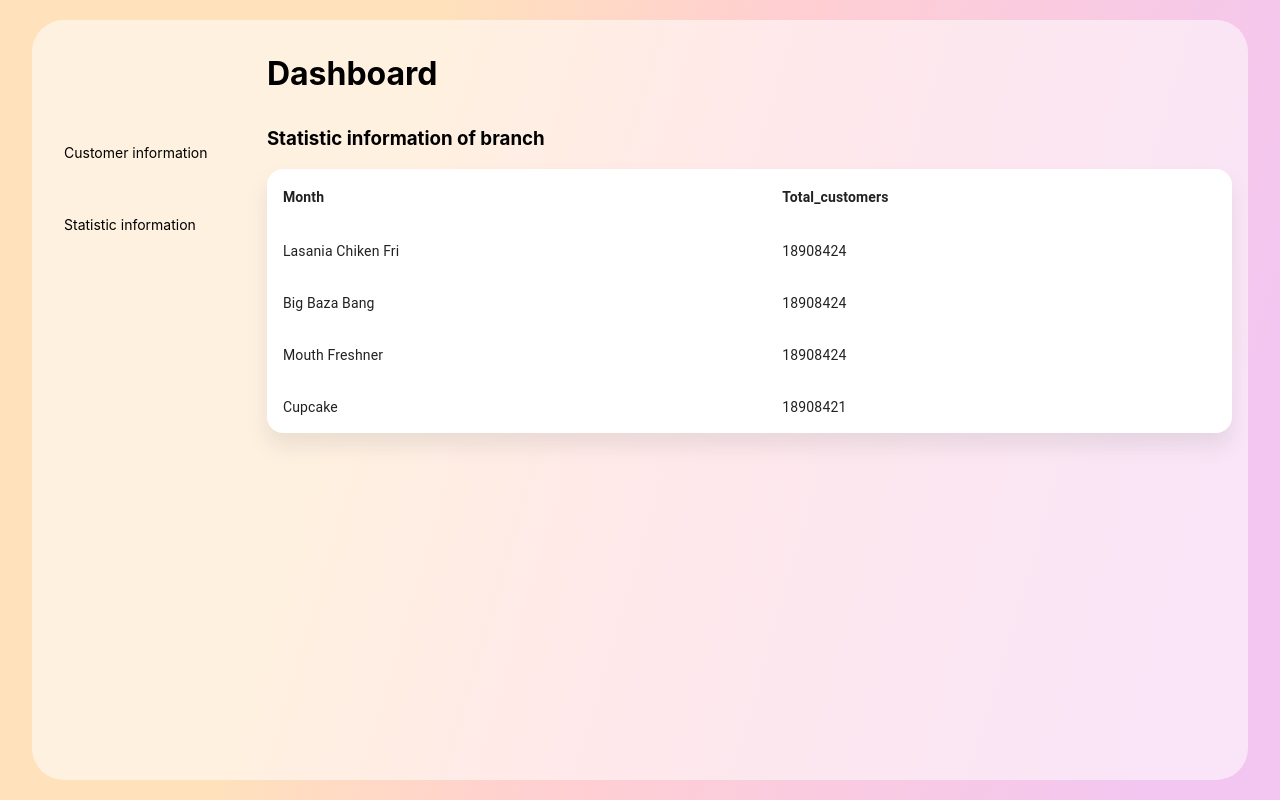
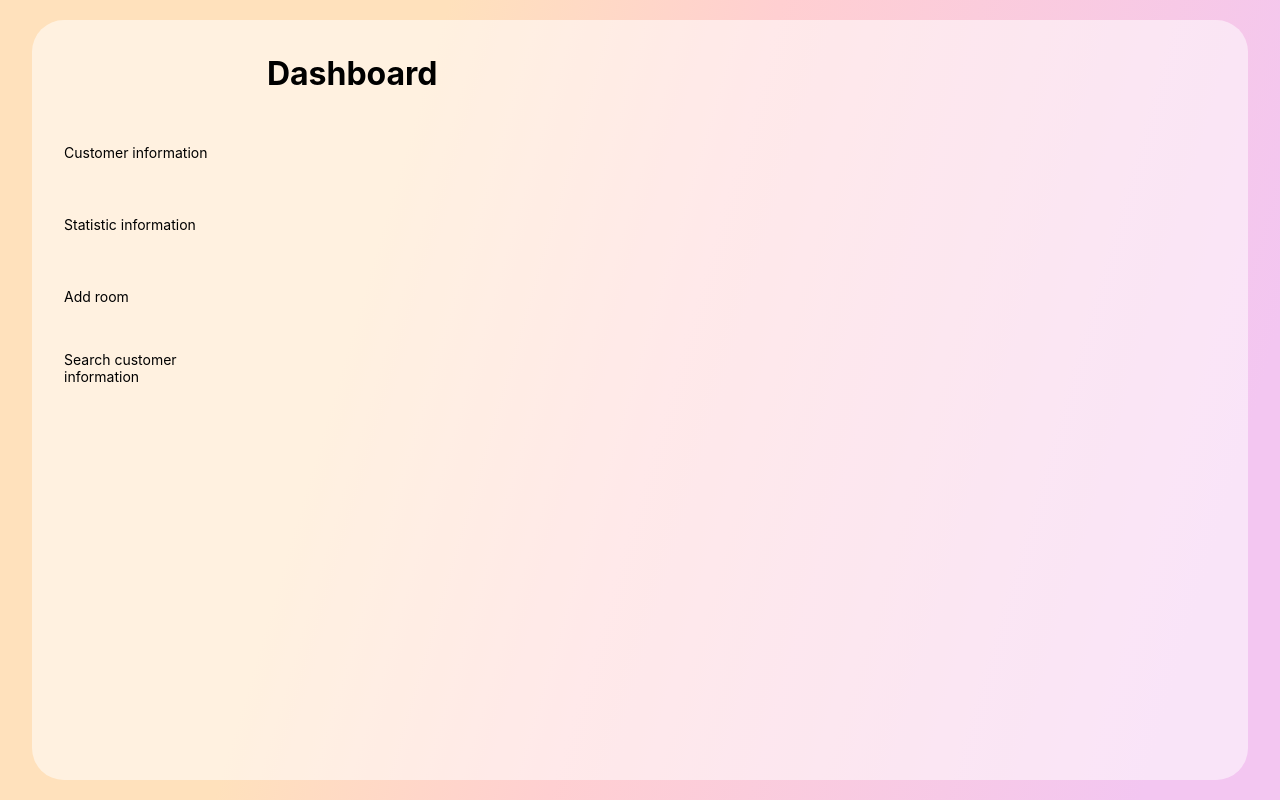
Before and after one commit to theson2604/Database-Systems-Project, a React (Create React App) app in the folder frontend/: page /db in a window 1280 px wide. Built offline with nearby package versions, Linux system fonts and the light colour scheme.

Commit message:
add search

```diff
--- /dev/null
+++ b/frontend/src/components/AddRoom/AddRoom.js
@@ -0,0 +1,5 @@
+function AddRoom() {
+    return (<div>add</div>);
+}
+
+export default AddRoom;
--- a/frontend/src/components/Main/Main.js
+++ b/frontend/src/components/Main/Main.js
@@ -1,11 +1,35 @@
+import AddRoom from '../AddRoom/AddRoom';
+import Search from '../Search/Search';
 import InfoTable from '../Table/Table';
 import './Main.scss'
 
 function Main({data}) {
+
+    function createData(Customer_id, Customer_type, Fullname, Email, Phone, Username, Password, Ssn, Score) {
+        return { Customer_id, Customer_type, Fullname, Email, Phone, Username, Password, Ssn, Score };
+      }
+
+      const rows = [
+        createData("Lasania Chiken Fri", 18908424, "Nguyen van a", "Approved", 'dsfjadsf', 'hehe', 'hihi', 'hoho', 100),
+        createData("Big Baza Bang ", 18908424, "Nguyen van b", "Pending", 'dsfjadsf', 'hehe', 'hihi', 'hoho', 100),
+        createData("Mouth Freshner", 18908424, "Nguyen van c", "Approved", 'dsfjadsf', 'hehe', 'hihi', 'hoho', 100),
+        createData("Cupcake", 18908421, "Nguyen van d", "Delivered", 'dsfjadsf', 'hehe', 'hihi', 'hoho', 100),
+      ];
+
+    let Page
+    if (data[0] === 'search') {
+        Page = Search
+        data[1] = rows
+    }
+    else if (data[0] === 'add') Page = AddRoom
+    else Page = InfoTable
+
+    console.log(data)
+
     return (
         <div className='Main'>
             <h1>Dashboard</h1>
-            <InfoTable data={data}/>
+            {(data.length !== 0) && <Page data={data}/>}
         </div>
     );
 }
--- /dev/null
+++ b/frontend/src/components/Search/Search.js
@@ -0,0 +1,83 @@
+import { TextField } from "@mui/material";
+import React, { useState } from "react";
+import Table from "@mui/material/Table";
+import TableBody from "@mui/material/TableBody";
+import TableCell from "@mui/material/TableCell";
+import TableContainer from "@mui/material/TableContainer";
+import TableHead from "@mui/material/TableHead";
+import TableRow from "@mui/material/TableRow";
+import Paper from "@mui/material/Paper";
+import '../Table/Table.scss'
+
+function Search({data}) {
+    const info = data[1]
+    const titles = ['Customer_id', 'Customer_type', 'Fullname', 'Email', 'Phone', 'Username', 'Ssn', 'Score']
+    let customers = []
+
+    const [name, setName] = useState('')
+
+    const handleName = (e) => {
+        setName(e.target.value.toLowerCase())
+        console.log(name)
+    }
+
+    const filterData = () => {
+        return (info.filter(customer => {
+            if (name.length !== 0) {
+                return customer.Fullname.toLowerCase().includes(name)
+            }
+            else return null
+        }))
+    }
+
+    customers = filterData()
+
+    return (
+        <div className="table">
+            <TextField
+                id="outlined-basic"
+                variant="outlined"
+                fullWidth
+                label="Customer name"
+                onChange={handleName}
+                //onSubmit={() => filterData()}
+            />
+            <TableContainer
+                component={Paper}
+                style={{ boxShadow: "0px 13px 20px 0px #80808029", borderRadius: '1rem'}}
+            >
+                <Table sx={{ minWidth: 650 }} aria-label="simple table">
+                    <TableHead>
+                    <TableRow>
+                        {titles.map((title, index) => {
+                        if (index===0) return (<TableCell key={index}>{title}</TableCell>)
+                        else return (<TableCell key={index} align= 'left'>{title}</TableCell>)
+                        })}
+                    </TableRow>
+                    </TableHead>
+                    <TableBody style={{ color: "white", overflowY: 'scroll' }}>
+                    {customers.map((customer) => (
+                        <TableRow
+                        key={customer.Customer_id}
+                        sx={{ "&:last-child td, &:last-child th": { border: 0 } }}
+                        >
+                        <TableCell component="th" scope="customer">
+                            {customer.Customer_id}
+                        </TableCell>
+                        <TableCell align="left">{customer.Customer_type}</TableCell>
+                        <TableCell align="left">{customer.Fullname}</TableCell>
+                        <TableCell align="left">{customer.Email}</TableCell>
+                        <TableCell align="left">{customer.Phone}</TableCell>
+                        <TableCell align="left">{customer.Username}</TableCell>
+                        {/* <TableCell align="left">{customer.Password}</TableCell> */}
+                        <TableCell align="left">{customer.Ssn}</TableCell>
+                        </TableRow>
+                    ))}
+                    </TableBody>
+                </Table>
+            </TableContainer>
+        </div>
+    );
+}
+
+export default Search;
--- a/frontend/src/components/Sidebar/Sidebar.js
+++ b/frontend/src/components/Sidebar/Sidebar.js
@@ -1,19 +1,21 @@
 import { useState } from "react";
 import './Sidebar.scss'
-import { getCustomer, getCustomerStat } from "../../service";
+// import { getCustomer, getCustomerStat } from "../../service";
 
 const Sidebar = ({handleData}) => {
     const [selected, setSelected] = useState('')
 
     const handleClick = (type) => {
-      let data
-      if (type === 'customer') {
-        data = getCustomer()
+      let data = '123'
+      if (type === 'customer' || type === 'search') {
+        // data = getCustomerStat()
+        console.log(type)
       }
-      else {
-        data = getCustomerStat('', '')
-      }
-      handleData([type, JSON.stringify(data)])
+      else if (type === 'static'){
+        // data = getCustomerStat('', '') //put year, branch_id
+        console.log(type)
+      }else {}
+      handleData([type, data])
       setSelected(type)
     }
 
@@ -21,6 +23,8 @@ const Sidebar = ({handleData}) => {
       <div className="menu">
         <div className={(selected==='customer')? 'menuItem active' : 'menuItem'} onClick={() => handleClick('customer')}>Customer information</div>
         <div className={(selected==='static')? 'menuItem active' : 'menuItem'} onClick={() => handleClick('static')}>Statistic information</div>
+        <div className={(selected==='add')? 'menuItem active' : 'menuItem'} onClick={() => handleClick('add')}>Add room</div>
+        <div className={(selected==='search')? 'menuItem active' : 'menuItem'} onClick={() => handleClick('search')}>Search customer information</div>
       </div>
     );
   };
--- a/frontend/src/components/Table/Table.js
+++ b/frontend/src/components/Table/Table.js
@@ -13,10 +13,10 @@ function createData(Customer_id, Customer_type, Fullname, Email, Phone, Username
   }
 
   const rows = [
-    createData("Lasania Chiken Fri", 18908424, "2 March 2022", "Approved", 'dsfjadsf', 'hehe', 'hihi', 'hoho', 100),
-    createData("Big Baza Bang ", 18908424, "2 March 2022", "Pending", 'dsfjadsf', 'hehe', 'hihi', 'hoho', 100),
-    createData("Mouth Freshner", 18908424, "2 March 2022", "Approved", 'dsfjadsf', 'hehe', 'hihi', 'hoho', 100),
-    createData("Cupcake", 18908421, "2 March 2022", "Delivered", 'dsfjadsf', 'hehe', 'hihi', 'hoho', 100),
+    createData("Lasania Chiken Fri", 18908424, "Nguyen van a", "Approved", 'dsfjadsf', 'hehe', 'hihi', 'hoho', 100),
+    createData("Big Baza Bang ", 18908424, "Nguyen van b", "Pending", 'dsfjadsf', 'hehe', 'hihi', 'hoho', 100),
+    createData("Mouth Freshner", 18908424, "Nguyen van c", "Approved", 'dsfjadsf', 'hehe', 'hihi', 'hoho', 100),
+    createData("Cupcake", 18908421, "Nguyen van d", "Delivered", 'dsfjadsf', 'hehe', 'hihi', 'hoho', 100),
   ];
 
   const setTitle = (type) => {
@@ -65,12 +65,13 @@ function InfoTable({data}) {
           <Table sx={{ minWidth: 650 }} aria-label="simple table">
             <TableHead>
               <TableRow>
-                {titles.map((title, index) => (
-                  <TableCell align={(index===0)? '' : 'left'}>{title}</TableCell>
-                ))}
+                {titles.map((title, index) => {
+                  if (index===0) return (<TableCell key={index}>{title}</TableCell>)
+                  else return (<TableCell key={index} align='left'>{title}</TableCell>)
+                  })}
               </TableRow>
             </TableHead>
-            <TableBody style={{ color: "white" }}>
+            <TableBody style={{ color: "white", overflowY: 'scroll' }}>
               {rows.map((row) => {if (type==='customer')
               return (
                 <TableRow
--- a/frontend/src/pages/Dashboard/Dashboard.js
+++ b/frontend/src/pages/Dashboard/Dashboard.js
@@ -6,7 +6,7 @@ import Main from '../../components/Main/Main';
 function Dashboard() {
     const [data, setData] = useState([])
 
-    const handleData = (newData) => {
+    const handleData = (newData = '') => {
         setData(newData)
     }
 
```
Also changed, not shown: 1 other file (tests, documents, lock files or other folders).
